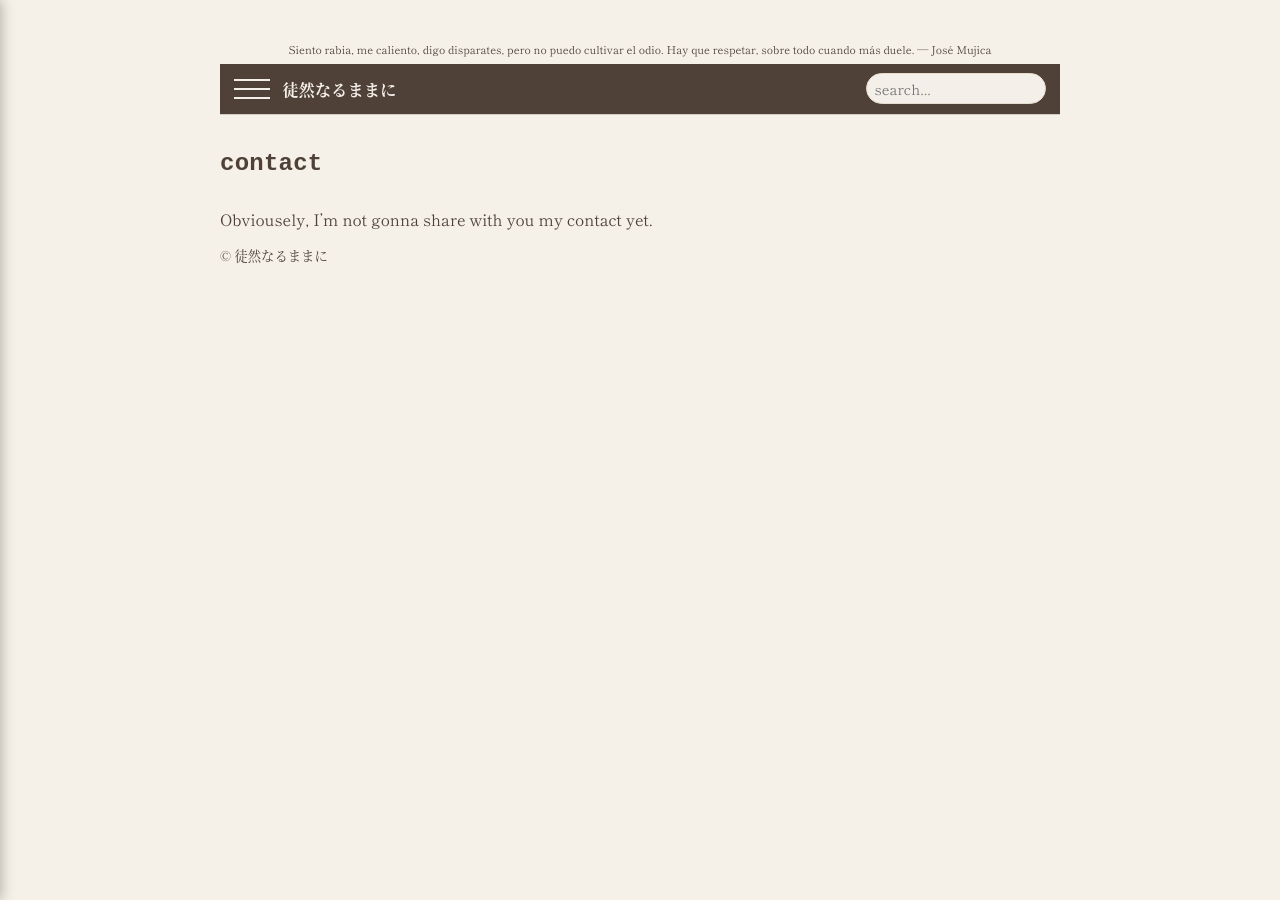
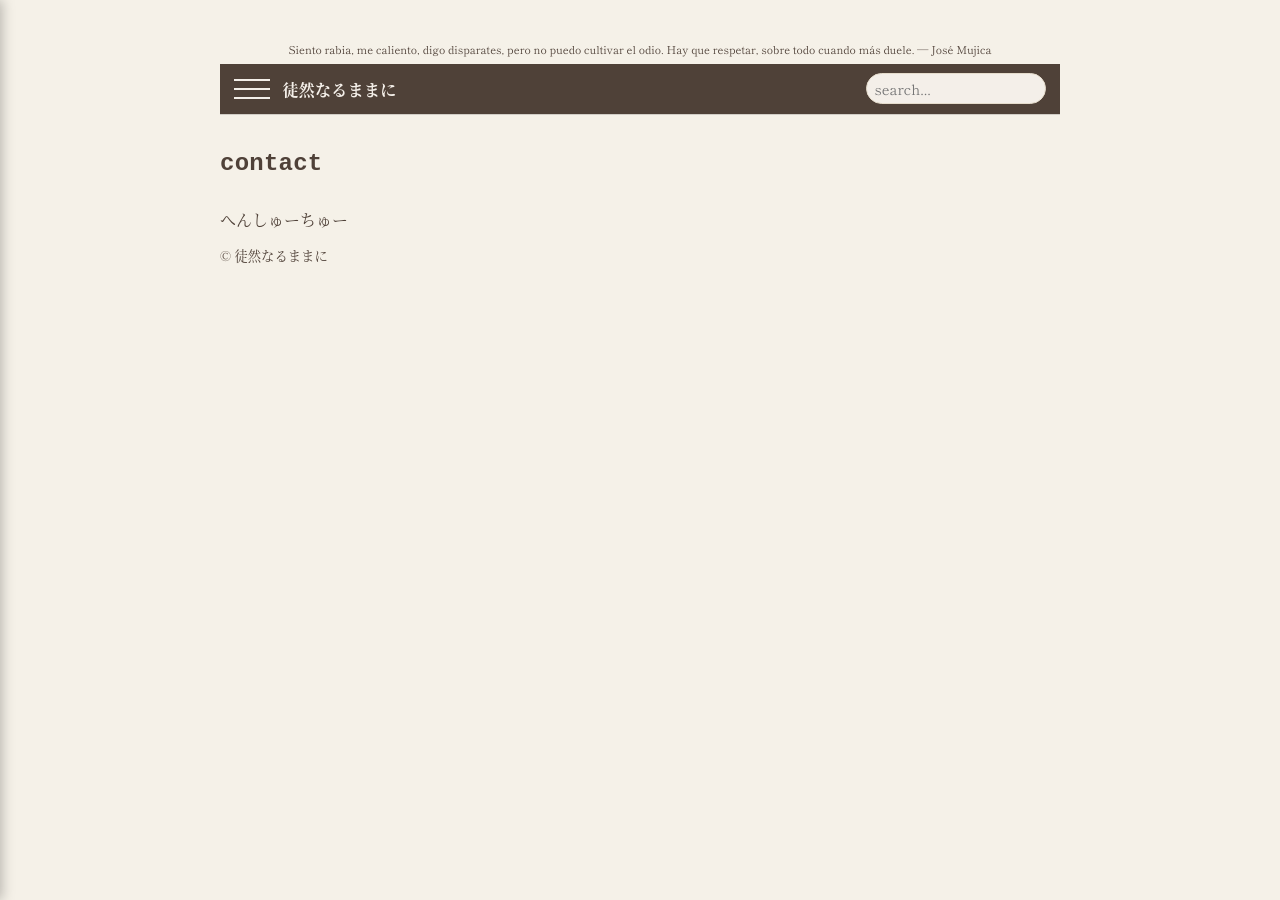
Before and after one commit to tsuredurenarumamani/notes, a Jekyll site: the page built from contact.md, in a window 1280 px wide. Built offline with Jekyll 4.4.1, drawn with Linux system fonts in a browser that asks for light colours; some web fonts are replaced.

Commit message:
Update contact.md

```diff
--- a/contact.md
+++ b/contact.md
@@ -4,4 +4,4 @@ title: Contact
 permalink: /contact/
 ---
 ## contact
-Obviousely, I'm not gonna share with you my contact yet.
+へんしゅーちゅー
```
